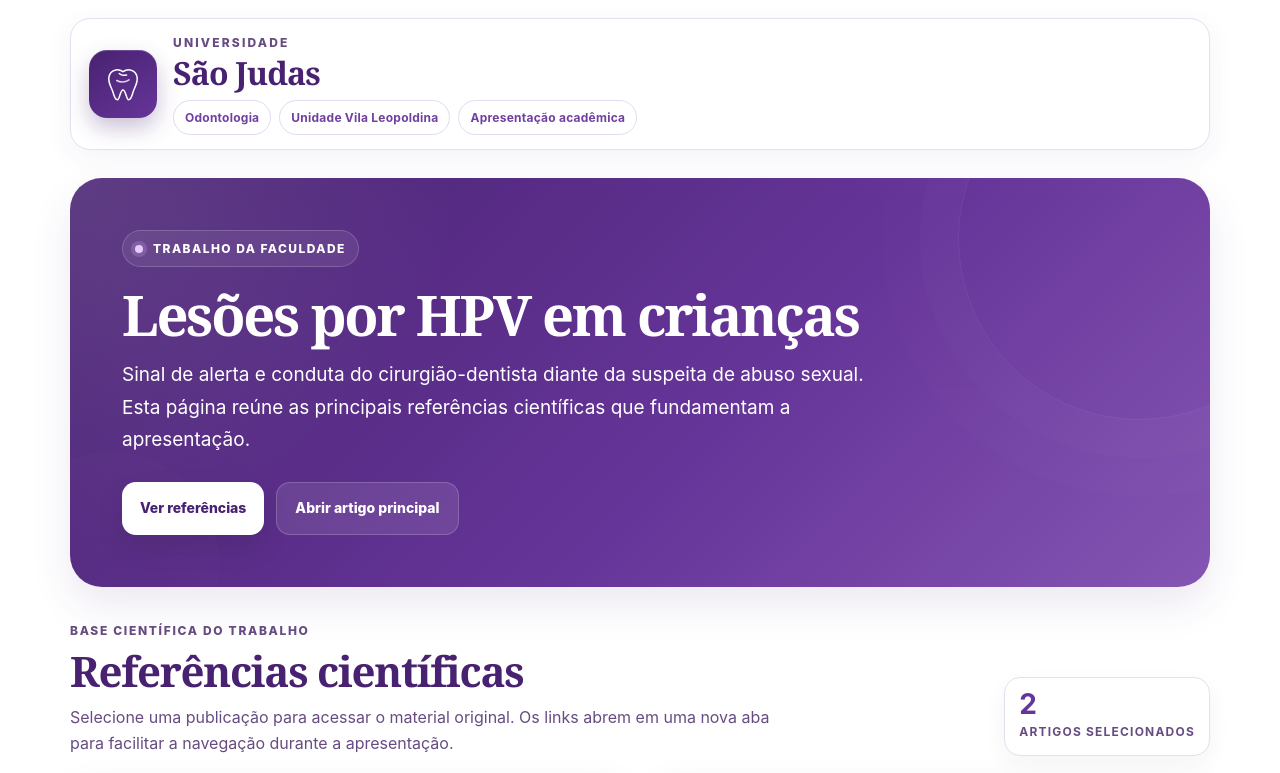
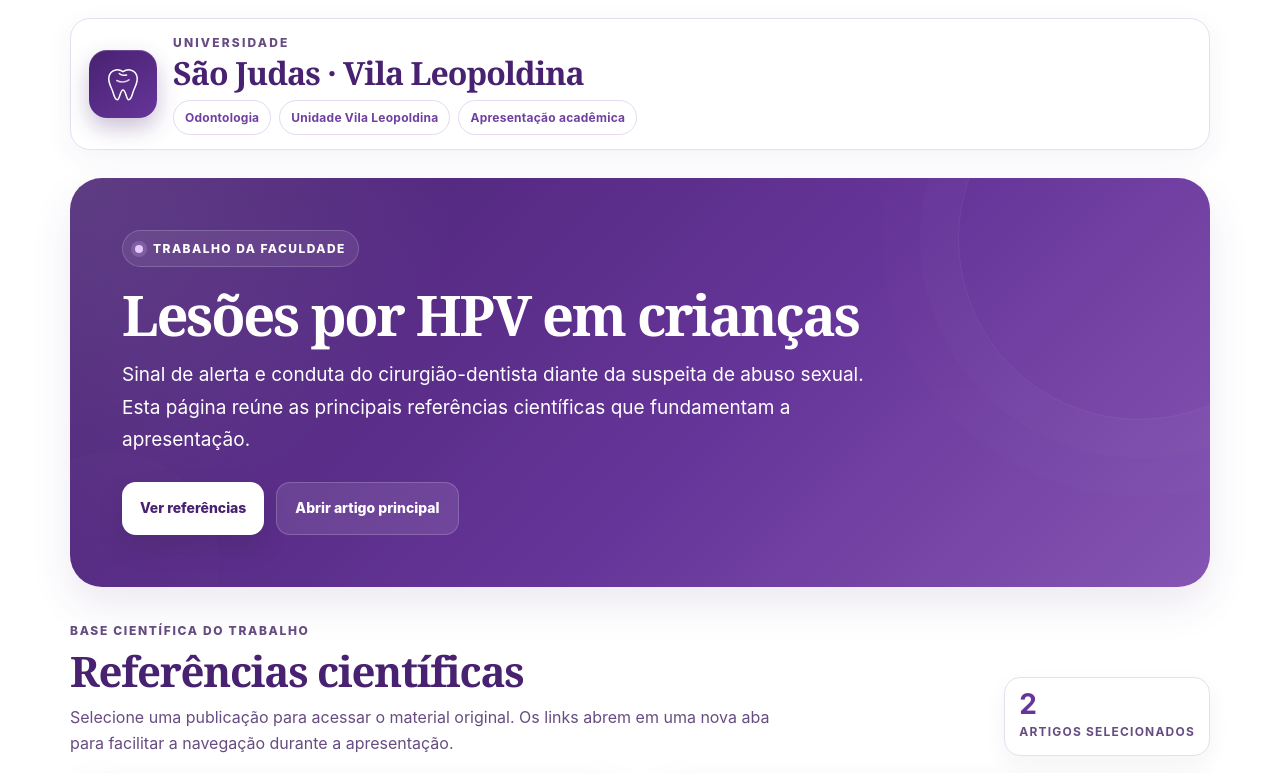
Before and after one commit to souza072/referencias-hpv, a plain HTML site: page index.html in a window 1280 px wide. Shown: the top 773 px of the page. Drawn offline with Linux system fonts and the light colour scheme.

Commit message:
Ajusta nome para São Judas · Vila Leopoldina e preserva remoções

```diff
--- a/index.html
+++ b/index.html
@@ -360,7 +360,7 @@
           </div>
           <div class="identity">
             <span class="uni">Universidade</span>
-            <span class="name">São Judas</span>
+            <span class="name">São Judas · Vila Leopoldina</span>
             <div class="campus">
               <span class="chip">Odontologia</span>
               <span class="chip">Unidade Vila Leopoldina</span>
```
